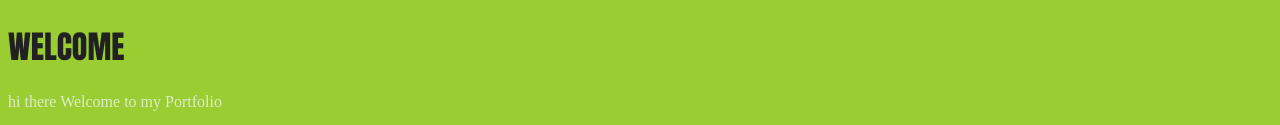
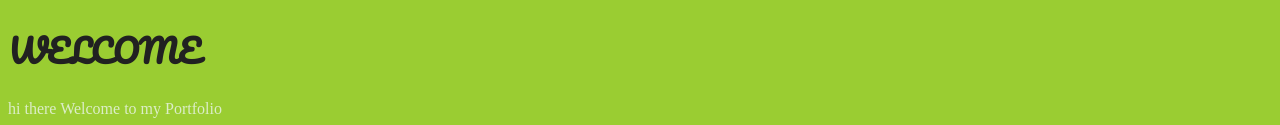
Before and after one commit to gisellechamizo/gisellechamizo.github.io, a plain HTML site: page index.html in a window 1280 px wide. Shown: the part 254-379 px from the top of the page. Drawn offline with Linux system fonts and the light colour scheme.

Commit message:
Update index.html

```diff
--- a/index.html
+++ b/index.html
@@ -1,5 +1,6 @@
 <!doctype html>
 <head>
+  <link href='http://fonts.googleapis.com/css?family=Pacifico' rel='stylesheet' type='text/css'>
   <style>
   body{
     background-color:YellowGreen;
@@ -10,7 +11,7 @@
   /*CHANGE THE COLOR OF YOUR h1 CSS*/
   h1 {
     color:#212121;
-    font-family: Impact;
+    font-family: Pacifico;
     }
 
   </style>
```
